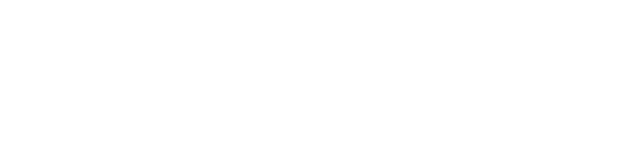
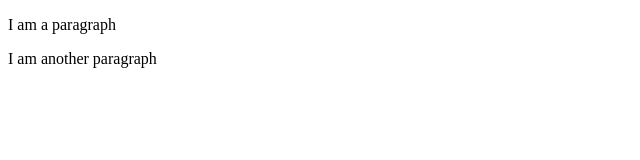
Before and after one commit to karlyphillips/project-1, a plain HTML site: page index.html in a window 1280 px wide. Shown: the whole page, without its empty margins (0-640 px from the left). Drawn offline with Linux system fonts and the light colour scheme.

Commit message:
Added paragraphs

```diff
--- a/index.html
+++ b/index.html
@@ -5,6 +5,7 @@
     </head>
 
     <body>
-
+        <p>I am a paragraph</p>
+        <p>I am another paragraph</p>
     </body>
 </html>
```
